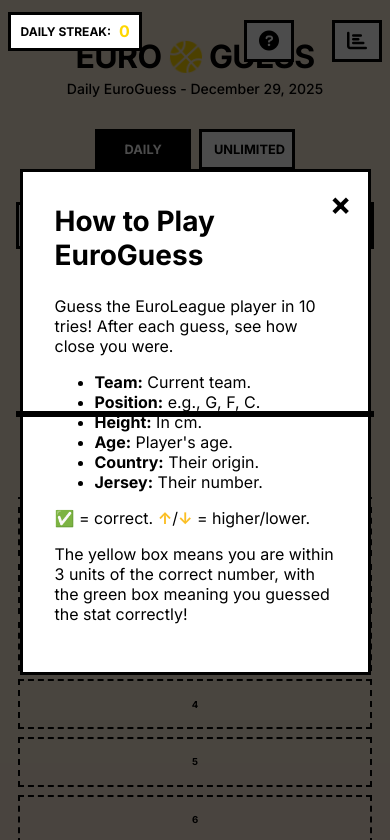
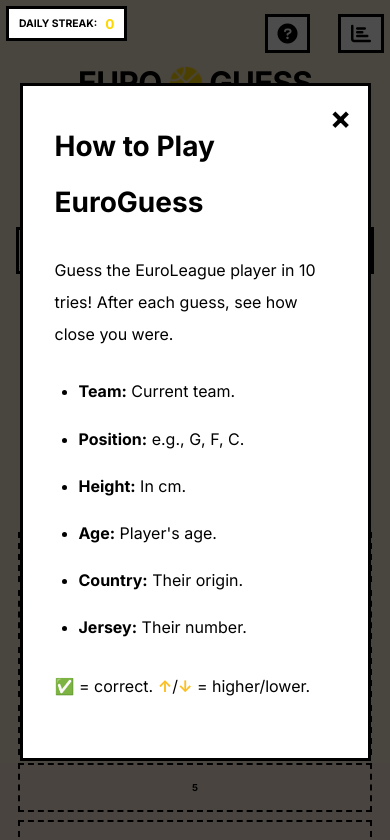
Before and after one commit to timotaaa/euroguesstest, a plain HTML site: page index.html in a window 390 px wide. Both pictures are taken after a click on the button 269 px from the left and 41 px from the top of the page. Shown: the top 840 px of the page. Drawn offline with Linux system fonts and the light colour scheme.

Commit message:
Add files via upload

```diff
--- a/index.html
+++ b/index.html
@@ -12,13 +12,13 @@
     <meta name="robots" content="index, follow">
     <meta name="author" content="Mihailo Timotić">
     <meta property="og:title" content="EuroGuess - Guess the EuroLeague Player">
-    <meta property="og:description" content="Challenge yourself with EuroGuess, a fun game to guess EuroLeague basketball players in 7 tries. Play daily or unlimited modes!">
+    <meta property="og:description" content="Challenge yourself with EuroGuess, a fun game to guess EuroLeague basketball players in 10 tries. Play daily or unlimited modes!">
     <meta property="og:url" content="https://www.euroguess.net">
     <meta property="og:type" content="website">
     <meta property="og:image" content="https://www.euroguess.net/assets/og-image.jpg">
     <meta name="twitter:card" content="summary_large_image">
     <meta name="twitter:title" content="EuroGuess - EuroLeague Player Guessing Game">
-    <meta name="twitter:description" content="Guess EuroLeague players in 7 tries with EuroGuess. Play now and challenge your basketball knowledge!">
+    <meta name="twitter:description" content="Guess EuroLeague players in 10 tries with EuroGuess. Play now and challenge your basketball knowledge!">
     <meta name="twitter:image" content="https://www.euroguess.net/assets/og-image.jpg">
     <link rel="canonical" href="https://www.euroguess.net">
     <link rel="sitemap" href="/sitemap.xml">
@@ -62,7 +62,7 @@
         <div class="modal-content">
             <span class="close">&times;</span>
             <h2>Game Over!</h2>
-            <p>You've used all 7 guesses.</p>
+            <p>You've used all 10 guesses.</p>
             <p>Today's player was: <strong><span id="revealPlayer"></span></strong></p>
             <p>Try again tomorrow!</p>
         </div>
@@ -72,7 +72,7 @@
         <div class="modal-content">
             <span class="close">&times;</span>
             <h2>Game Over!</h2>
-            <p>You've used all 7 guesses.</p>
+            <p>You've used all 10 guesses.</p>
             <p>The player was: <strong><span id="revealUnlimitedPlayer"></span></strong></p>
             <button id="tryAgainButton" class="try-again-button">Try Again</button>
         </div>
--- a/style-enhanced.css
+++ b/style-enhanced.css
@@ -20,6 +20,7 @@ body {
     min-height: 100vh;
     margin: 0;
     padding: 1rem;
+    padding-top: 5rem;
     display: flex;
     flex-direction: column;
     align-items: center;
@@ -32,6 +33,7 @@ h1 {
     font-weight: 900;
     color: var(--black);
     margin-bottom: 0.25rem;
+    margin-top: 0;
     text-align: center;
     display: flex;
     align-items: center;
@@ -137,6 +139,20 @@ input:focus {
     max-height: 200px;
     overflow-y: auto;
     z-index: 1000;
+}
+
+@media (max-width: 768px) {
+    .autocomplete-suggestions {
+        position: fixed;
+        top: auto;
+        bottom: 100%;
+        left: 50%;
+        transform: translateX(-50%);
+        width: 90%;
+        max-width: 600px;
+        max-height: 250px;
+        margin-bottom: 0.5rem;
+    }
 }
 
 .autocomplete-suggestion {
@@ -451,6 +467,27 @@ button:active {
     position: relative;
     color: var(--black);
     animation: modal-slide-in 0.3s cubic-bezier(0.4, 0, 0.2, 1);
+    line-height: 2;
+}
+
+.modal-content p {
+    line-height: 2;
+    margin: 1.5rem 0;
+}
+
+.modal-content p:last-of-type {
+    display: none;
+}
+
+.modal-content ul {
+    line-height: 2.2;
+    margin: 1.5rem 0;
+    padding-left: 1.5rem;
+}
+
+.modal-content li {
+    margin: 0.75rem 0;
+    line-height: 2.2;
 }
 
 @keyframes modal-slide-in {
@@ -810,8 +847,39 @@ footer {
 
 /* Mobile Responsiveness - MOBILE FIRST */
 @media (max-width: 768px) {
+    body {
+        padding-top: 4.5rem;
+    }
+
     h1 {
         font-size: clamp(2rem, 8vw, 3rem);
+        margin-top: 0;
+    }
+
+    #streak-container {
+        top: 0.5rem;
+        left: 0.5rem;
+        font-size: 0.7rem;
+        padding: 0.5rem 0.7rem;
+    }
+
+    #current-streak {
+        font-size: 0.9rem;
+    }
+
+    .stats-button,
+    #helpButton {
+        padding: 0.5rem 0.7rem;
+        font-size: 0.75rem;
+        top: 0.5rem;
+    }
+
+    .stats-button {
+        right: 0.5rem;
+    }
+
+    #helpButton {
+        right: 5.5rem;
     }
 
     .guess-container {
@@ -889,7 +957,7 @@ footer {
     }
 
     .guess-header {
-        border-bottom: 2px solid var(--black);
+        border-bottom: none;
         margin-bottom: 0.5rem;
         background: transparent;
     }
@@ -897,8 +965,9 @@ footer {
     .guess-header span {
         text-indent: -9999px;
         position: relative;
-        font-size: 0.68rem;
+        font-size: 0.62rem;
         font-weight: 700;
+        letter-spacing: -0.02em;
     }
 
     .guess-header span::before {
@@ -911,16 +980,17 @@ footer {
         width: 100%;
         text-align: center;
         white-space: nowrap;
+        letter-spacing: -0.02em;
     }
 
     /* Override with even shorter labels for mobile */
-    .guess-header span:nth-child(1)::before { content: "Name"; }
-    .guess-header span:nth-child(2)::before { content: "Team"; }
-    .guess-header span:nth-child(3)::before { content: "Ht"; }
-    .guess-header span:nth-child(4)::before { content: "Age"; }
+    .guess-header span:nth-child(1)::before { content: "NAME"; }
+    .guess-header span:nth-child(2)::before { content: "TEAM"; }
+    .guess-header span:nth-child(3)::before { content: "HT"; }
+    .guess-header span:nth-child(4)::before { content: "AGE"; }
     .guess-header span:nth-child(5)::before { content: "#"; }
-    .guess-header span:nth-child(6)::before { content: "Ctry"; }
-    .guess-header span:nth-child(7)::before { content: "Pos"; }
+    .guess-header span:nth-child(6)::before { content: "CTRY"; }
+    .guess-header span:nth-child(7)::before { content: "POS"; }
 
     /* Allow team and country names to wrap */
     .guess-list li span:nth-child(2) {
@@ -957,32 +1027,6 @@ footer {
         padding: 0.75rem 1.25rem;
     }
 
-    #streak-container {
-        top: 0.75rem;
-        left: 0.5rem;
-        font-size: 0.75rem;
-        padding: 0.4rem 0.6rem;
-    }
-
-    #current-streak {
-        font-size: 1rem;
-    }
-
-    .stats-button,
-    #helpButton {
-        padding: 0.5rem 0.75rem;
-        font-size: 0.8rem;
-        top: 0.75rem;
-    }
-
-    .stats-button {
-        right: 0.5rem;
-    }
-
-    #helpButton {
-        right: 6rem;
-    }
-
     .input-container {
         flex-direction: column;
         gap: 0.75rem;
@@ -1001,6 +1045,40 @@ footer {
 }
 
 @media (max-width: 480px) {
+    body {
+        padding-top: 4rem;
+    }
+
+    h1 {
+        font-size: clamp(1.75rem, 8vw, 2.5rem);
+    }
+
+    #streak-container {
+        top: 0.4rem;
+        left: 0.4rem;
+        font-size: 0.65rem;
+        padding: 0.4rem 0.6rem;
+    }
+
+    #current-streak {
+        font-size: 0.85rem;
+    }
+
+    .stats-button,
+    #helpButton {
+        padding: 0.4rem 0.6rem;
+        font-size: 0.7rem;
+        top: 0.4rem;
+    }
+
+    .stats-button {
+        right: 0.4rem;
+    }
+
+    #helpButton {
+        right: 5rem;
+    }
+
     .timer-container {
         display: flex;
         flex-direction: column;
@@ -1079,6 +1157,40 @@ footer {
 }
 
 @media (max-width: 360px) {
+    body {
+        padding-top: 3.5rem;
+    }
+
+    h1 {
+        font-size: 1.5rem;
+    }
+
+    #streak-container {
+        top: 0.3rem;
+        left: 0.3rem;
+        font-size: 0.6rem;
+        padding: 0.35rem 0.5rem;
+    }
+
+    #current-streak {
+        font-size: 0.8rem;
+    }
+
+    .stats-button,
+    #helpButton {
+        font-size: 0.65rem;
+        padding: 0.35rem 0.5rem;
+        top: 0.3rem;
+    }
+
+    .stats-button {
+        right: 0.3rem;
+    }
+
+    #helpButton {
+        right: 4.5rem;
+    }
+
     .guess-container {
         padding: 0.4rem 0.1rem;
         width: 100%;
@@ -1130,27 +1242,4 @@ footer {
     .guess-number {
         font-size: 1.1rem;
     }
-
-    h1 {
-        font-size: 1.75rem;
-    }
-
-    #streak-container {
-        font-size: 0.7rem;
-        padding: 0.3rem 0.5rem;
-    }
-
-    #current-streak {
-        font-size: 0.9rem;
-    }
-
-    .stats-button,
-    #helpButton {
-        font-size: 0.7rem;
-        padding: 0.4rem 0.6rem;
-    }
-
-    #helpButton {
-        right: 5.5rem;
-    }
 }
```
